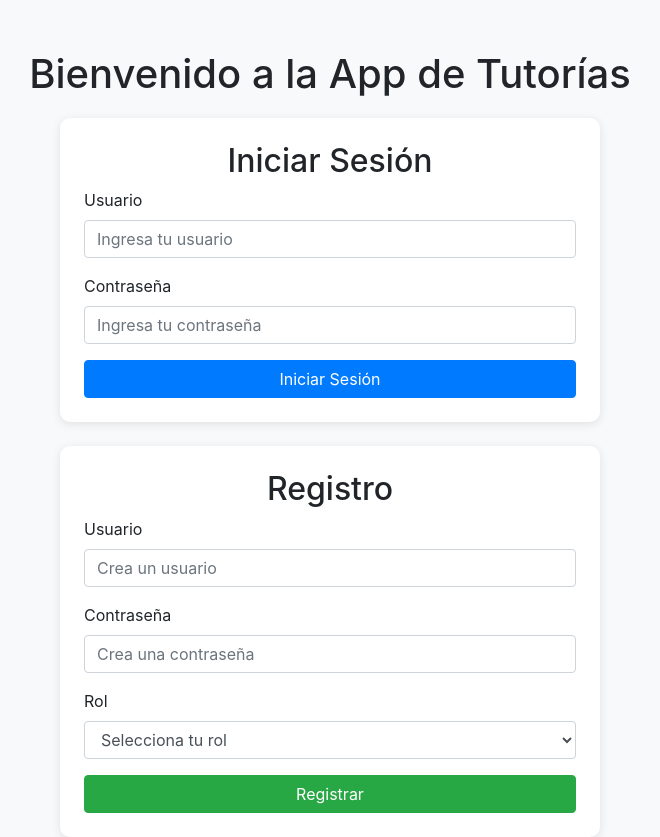
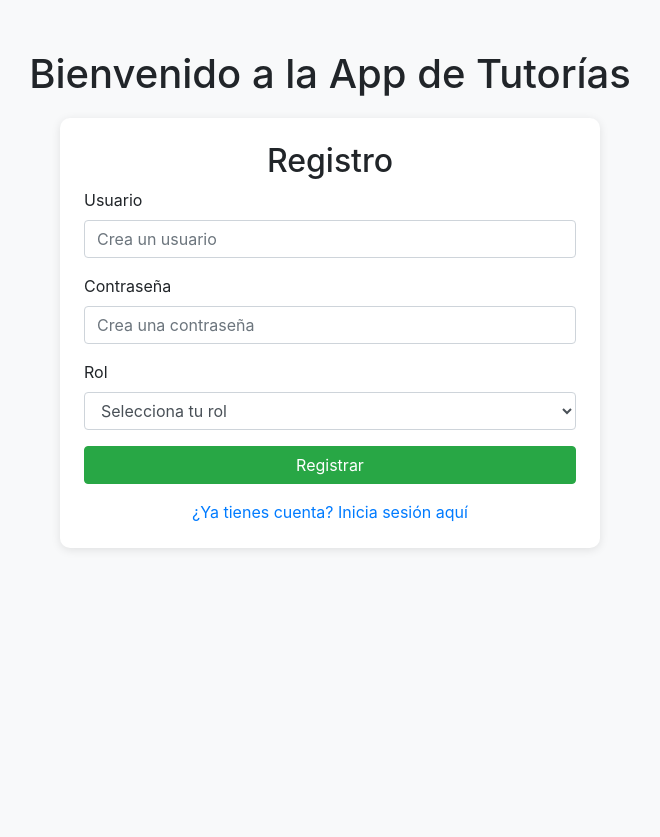
Before and after one commit to JuanBosqueP/ApiBrain1, a website: page register.html in a window 1280 px wide. Shown: the whole page, without its empty margins (310-970 px from the left). After the commit the page ends 800 px from the top, so only its background shows below. Drawn offline with nearby package versions, Linux system fonts and the light colour scheme.

Commit message:
Commit 1
Creacion de pagina final

```diff
--- a/inicio.html
+++ b/register.html
@@ -4,7 +4,7 @@
     <meta charset="UTF-8">
     <meta name="viewport" content="width=device-width, initial-scale=1.0">
     <link rel="stylesheet" href="https://stackpath.bootstrapcdn.com/bootstrap/4.5.2/css/bootstrap.min.css">
-    <title>App de Tutorías</title>
+    <title>Registro - App de Tutorías</title>
     <style>
         body {
             background-color: #f8f9fa;
@@ -31,25 +31,6 @@
         <div class="row justify-content-center">
             <div class="col-md-6">
                 <div class="card p-4">
-                    <h2 class="text-center">Iniciar Sesión</h2>
-                    <form id="loginForm">
-                        <div class="form-group">
-                            <label for="username">Usuario</label>
-                            <input type="text" class="form-control" id="username" placeholder="Ingresa tu usuario" required>
-                        </div>
-                        <div class="form-group">
-                            <label for="password">Contraseña</label>
-                            <input type="password" class="form-control" id="password" placeholder="Ingresa tu contraseña" required>
-                        </div>
-                        <button type="submit" class="btn btn-primary btn-block">Iniciar Sesión</button>
-                    </form>
-                </div>
-            </div>
-        </div>
-
-        <div class="row justify-content-center mt-4">
-            <div class="col-md-6">
-                <div class="card p-4">
                     <h2 class="text-center">Registro</h2>
                     <form id="registerForm">
                         <div class="form-group">
@@ -70,6 +51,9 @@
                         </div>
                         <button type="submit" class="btn btn-success btn-block">Registrar</button>
                     </form>
+                    <div class="text-center mt-3">
+                        <a href="login.html" class="text-primary">¿Ya tienes cuenta? Inicia sesión aquí</a>
+                    </div>
                 </div>
             </div>
         </div>
```
